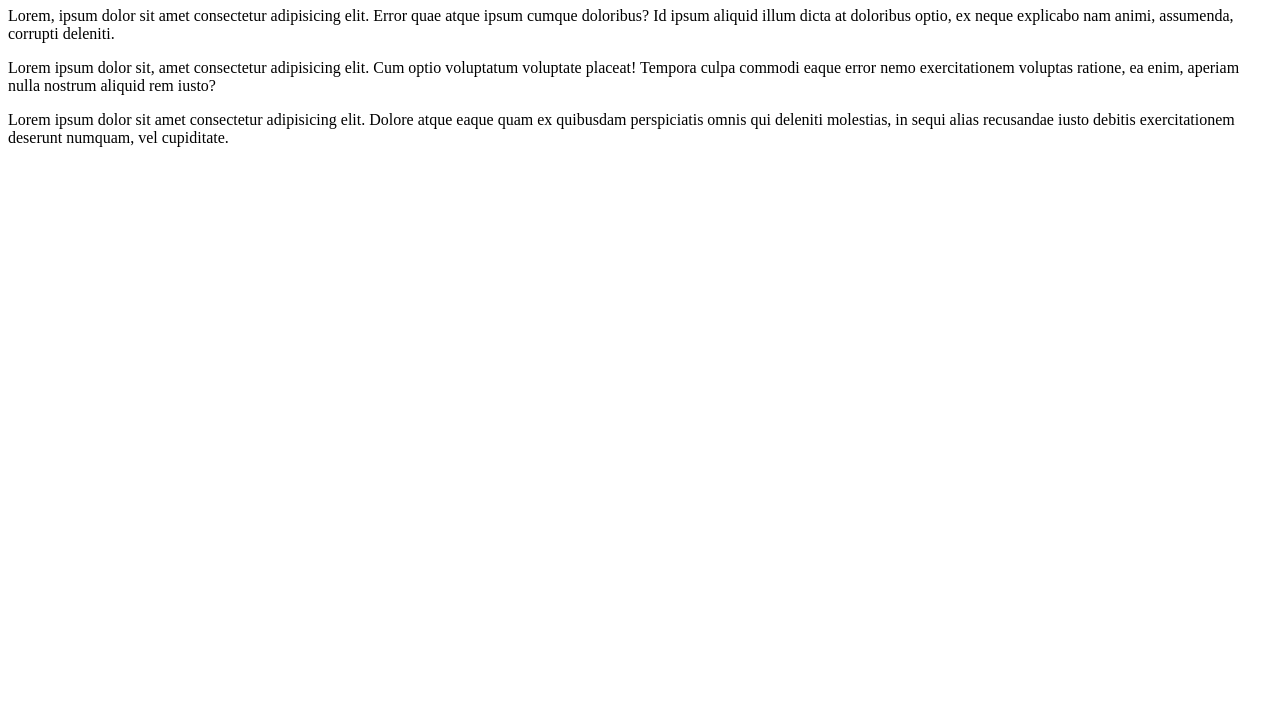
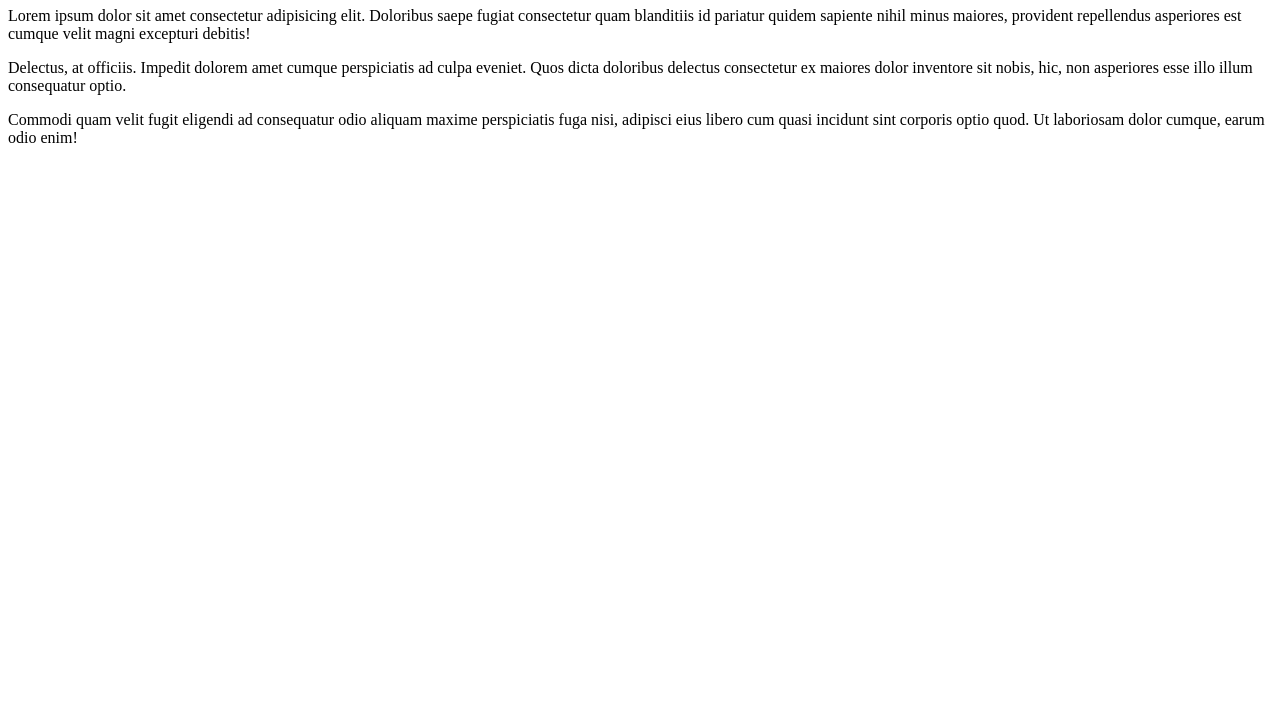
Before and after one commit to ferregsal/web.sample, a website: page index.html in a window 1280 px wide. Shown: the part 73-800 px from the top of the page. Drawn offline with Linux system fonts and the light colour scheme.

Commit message:
Add Text Blocks

```diff
--- a/index.html
+++ b/index.html
@@ -33,21 +33,21 @@
   <body>
     <h1>Ejercicio 1 - Curso Web</h1>
     <p>
-      Lorem, ipsum dolor sit amet consectetur adipisicing elit. Error quae atque
-      ipsum cumque doloribus? Id ipsum aliquid illum dicta at doloribus optio,
-      ex neque explicabo nam animi, assumenda, corrupti deleniti.
+      Lorem ipsum dolor sit amet consectetur adipisicing elit. Doloribus saepe
+      fugiat consectetur quam blanditiis id pariatur quidem sapiente nihil minus
+      maiores, provident repellendus asperiores est cumque velit magni excepturi
+      debitis!
     </p>
     <p>
-      Lorem ipsum dolor sit, amet consectetur adipisicing elit. Cum optio
-      voluptatum voluptate placeat! Tempora culpa commodi eaque error nemo
-      exercitationem voluptas ratione, ea enim, aperiam nulla nostrum aliquid
-      rem iusto?
+      Delectus, at officiis. Impedit dolorem amet cumque perspiciatis ad culpa
+      eveniet. Quos dicta doloribus delectus consectetur ex maiores dolor
+      inventore sit nobis, hic, non asperiores esse illo illum consequatur
+      optio.
     </p>
     <p>
-      Lorem ipsum dolor sit amet consectetur adipisicing elit. Dolore atque
-      eaque quam ex quibusdam perspiciatis omnis qui deleniti molestias, in
-      sequi alias recusandae iusto debitis exercitationem deserunt numquam, vel
-      cupiditate.
+      Commodi quam velit fugit eligendi ad consequatur odio aliquam maxime
+      perspiciatis fuga nisi, adipisci eius libero cum quasi incidunt sint
+      corporis optio quod. Ut laboriosam dolor cumque, earum odio enim!
     </p>
   </body>
 </html>
```
